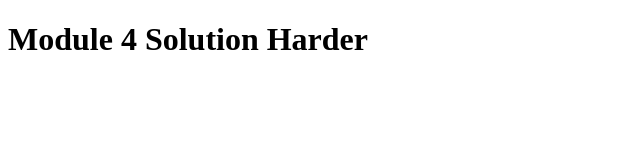
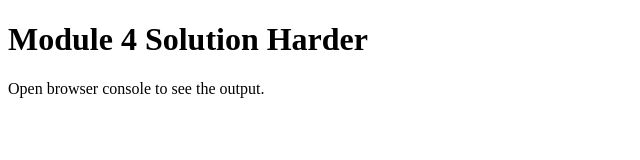
Before and after one commit to nageshd3/CourseraTest, a plain HTML site: page module4-solution/index.html in a window 1280 px wide. Shown: the whole page, without its empty margins (0-640 px from the left). Drawn offline with Linux system fonts and the light colour scheme.

Commit message:
Updated index.html to show paragraph with instruction to check browser console.

```diff
--- a/module4-solution/index.html
+++ b/module4-solution/index.html
@@ -12,5 +12,6 @@
 </head>
 <body>
   <h1>Module 4 Solution Harder</h1>
+  <p>Open browser console to see the output.</p>
 </body>
 </html>
```
